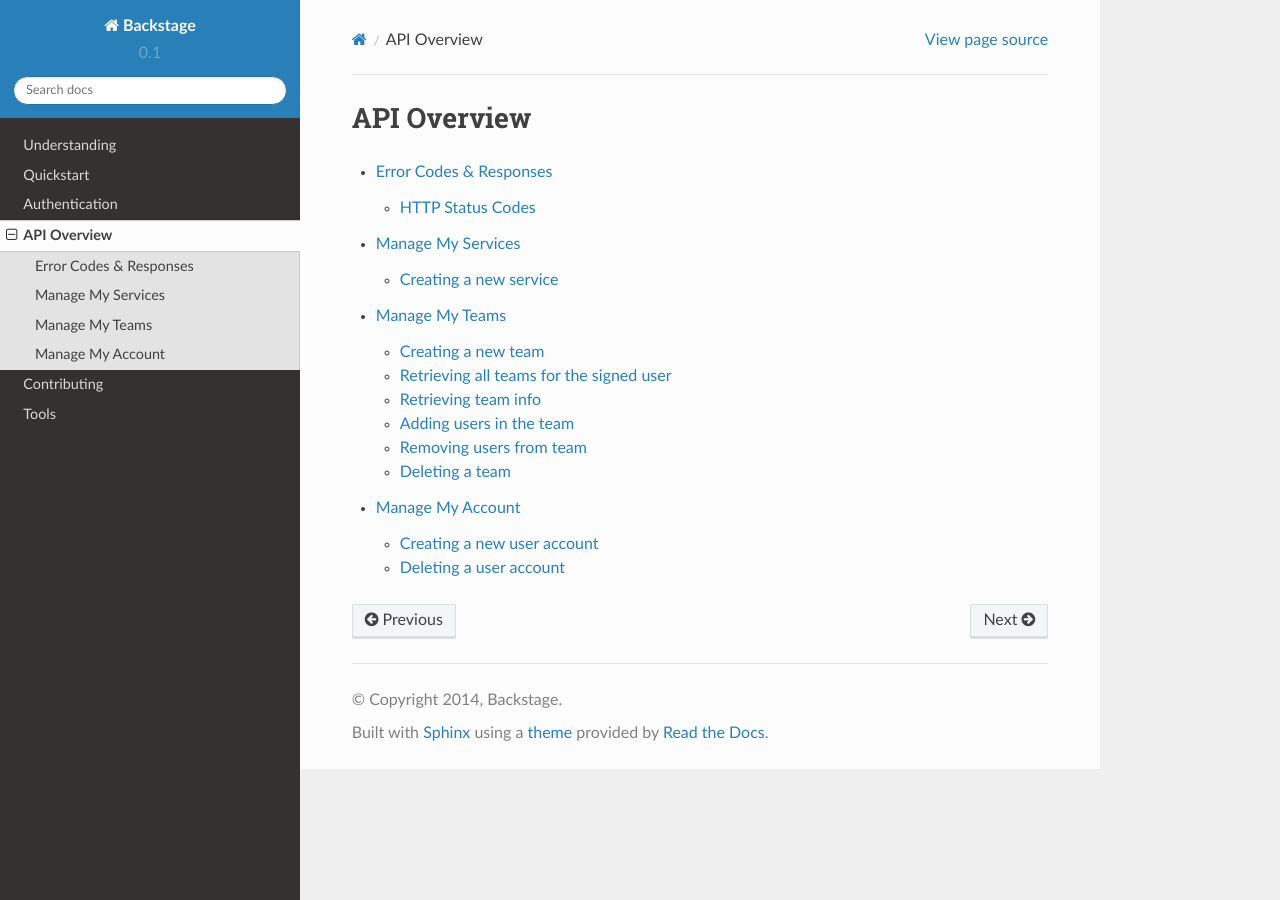
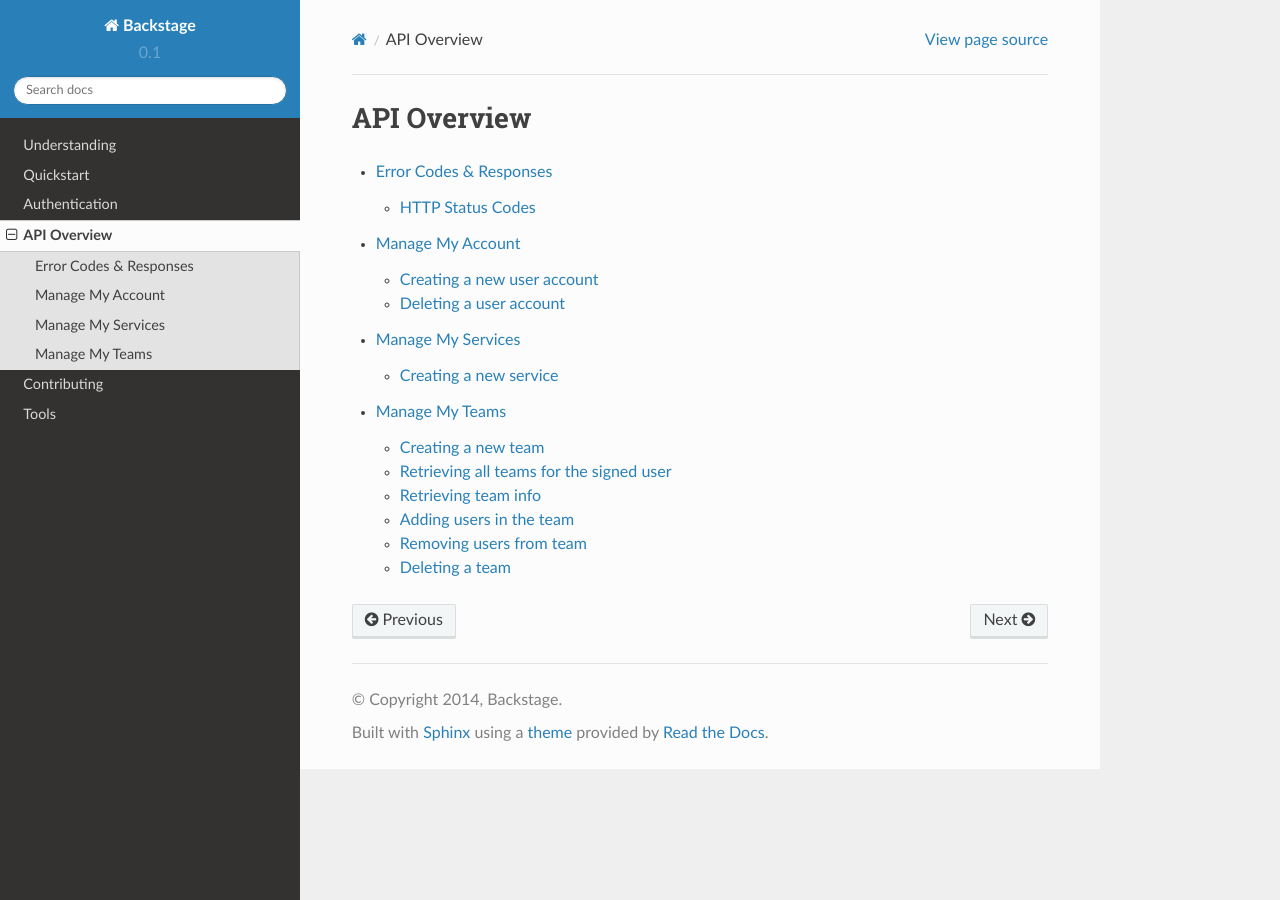
Before and after one commit to apihub/apihub, a Sphinx documentation site: the page built from docs/api/index.rst, in a window 1280 px wide. Built offline with Sphinx 7.4.7 and the Read the Docs theme 2.0.0, drawn with Linux system fonts in a browser that asks for light colours.

```diff
--- a/docs/api/index.rst
+++ b/docs/api/index.rst
@@ -4,6 +4,6 @@ API Overview
 .. toctree::
 
     error_codes_and_responses
+    manage_users
     manage_services
     manage_teams
-    manage_users
--- a/docs/conf.py
+++ b/docs/conf.py
@@ -98,9 +98,11 @@ pygments_style = 'sphinx'
 
 # The theme to use for HTML and HTML Help pages.  See the documentation for
 # a list of builtin themes.
-import sphinx_rtd_theme
-html_theme = "sphinx_rtd_theme"
-html_theme_path = [sphinx_rtd_theme.get_html_theme_path()]
+import os
+if not os.environ.get('READTHEDOCS', None):
+  import sphinx_rtd_theme
+  html_theme = "sphinx_rtd_theme"
+  html_theme_path = [sphinx_rtd_theme.get_html_theme_path()]
 
 # Theme options are theme-specific and customize the look and feel of a theme
 # further.  For a list of options available for each theme, see the
```
